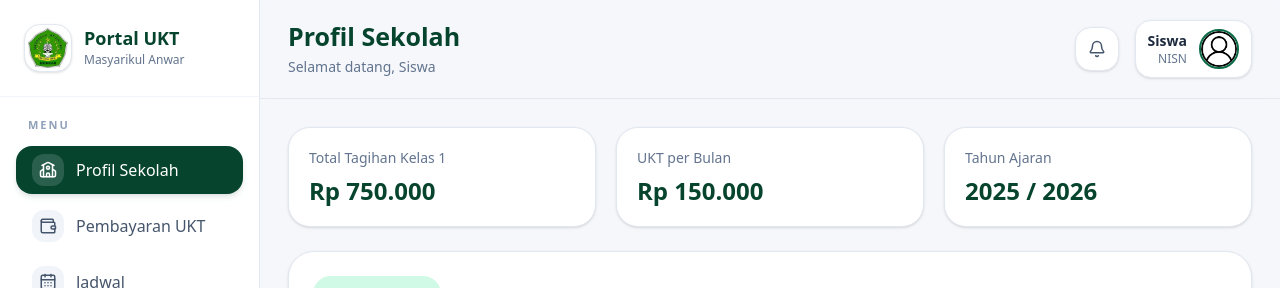
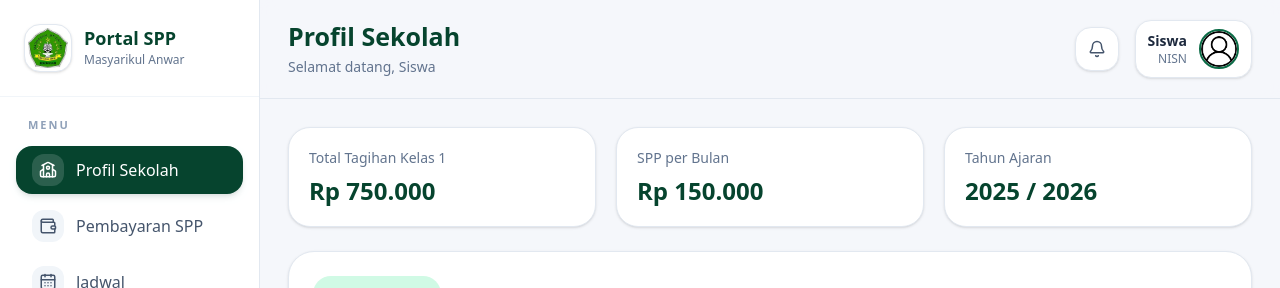
Before and after one commit to Jangs67/ZakiKp, a Next.js app: page /dashboard in a window 1280 px wide. Shown: the top 288 px of the page. Built offline with nearby package versions, Linux system fonts and the light colour scheme; sample sign-in values are in the browser's storage.

Commit message:
pesan commit

```diff
--- a/app/dashboard/page.tsx
+++ b/app/dashboard/page.tsx
@@ -46,7 +46,7 @@ type ClassSchedules = Record<string, ScheduleItem[]>;
 
 const STORAGE_CLASS_PRICES = "operator_class_prices";
 const STORAGE_CLASS_SCHEDULES = "operator_class_schedules";
-const STORAGE_UKT_PRICE = "operator_ukt_price";
+const STORAGE_SPP_PRICE = "operator_spp_price";
 const STORAGE_BANKS = "operator_banks";
 const STORAGE_SCHOOL_PROFILE = "operator_school_profile";
 
@@ -136,7 +136,7 @@ function getClassKey(kelas?: string | number) {
   return `Kelas ${match[0]}`;
 }
 
-function getUktPriceByClass(classPrices: ClassPrices, kelas?: string | number) {
+function getSppPriceByClass(classPrices: ClassPrices, kelas?: string | number) {
   const key = getClassKey(kelas);
   return classPrices[key] || DEFAULT_CLASS_PRICES[key] || 150000;
 }
@@ -159,8 +159,8 @@ export default function Dashboard() {
   const router = useRouter();
 
   const studentClass = getClassKey(user?.kelas);
-  const studentUktPrice = user
-    ? getUktPriceByClass(classPrices, user.kelas)
+  const studentSppPrice = user
+    ? getSppPriceByClass(classPrices, user.kelas)
     : DEFAULT_CLASS_PRICES["Kelas 1"];
 
   const studentSchedule =
@@ -189,7 +189,7 @@ export default function Dashboard() {
   useEffect(() => {
     const loadOperatorData = () => {
       const savedClassPrices = localStorage.getItem(STORAGE_CLASS_PRICES);
-      const savedOldPrice = localStorage.getItem(STORAGE_UKT_PRICE);
+      const savedOldPrice = localStorage.getItem(STORAGE_SPP_PRICE);
       const savedClassSchedules = localStorage.getItem(STORAGE_CLASS_SCHEDULES);
       const savedBanks = localStorage.getItem(STORAGE_BANKS);
       const savedProfile = localStorage.getItem(STORAGE_SCHOOL_PROFILE);
@@ -238,7 +238,7 @@ export default function Dashboard() {
       if (
         e.key === STORAGE_CLASS_PRICES ||
         e.key === STORAGE_CLASS_SCHEDULES ||
-        e.key === STORAGE_UKT_PRICE ||
+        e.key === STORAGE_SPP_PRICE ||
         e.key === STORAGE_BANKS ||
         e.key === STORAGE_SCHOOL_PROFILE
       ) {
@@ -262,8 +262,8 @@ export default function Dashboard() {
   const pageTitle =
     menu === "profilSekolah"
       ? "Profil Sekolah"
-      : menu === "ukt"
-      ? "Pembayaran UKT"
+      : menu === "spp"
+      ? "Pembayaran SPP"
       : menu === "jadwal"
       ? "Jadwal Pelajaran"
       : "Profil Siswa";
@@ -285,7 +285,7 @@ export default function Dashboard() {
 
                 <div>
                   <h1 className="text-[18px] font-extrabold leading-tight text-[#06442e]">
-                    Portal UKT
+                    Portal SPP
                   </h1>
                   <p className="mt-0.5 text-[12px] font-medium text-slate-500">
                     Masyarikul Anwar
@@ -308,10 +308,10 @@ export default function Dashboard() {
                 />
 
                 <MenuButton
-                  active={menu === "ukt"}
+                  active={menu === "spp"}
                   icon={<Wallet size={18} />}
-                  label="Pembayaran UKT"
-                  onClick={() => setMenu("ukt")}
+                  label="Pembayaran SPP"
+                  onClick={() => setMenu("spp")}
                 />
 
                 <MenuButton
@@ -386,11 +386,11 @@ export default function Dashboard() {
             <section className="mb-6 grid grid-cols-3 gap-5">
               <SummaryCard
                 title={`Total Tagihan ${studentClass}`}
-                value={formatRupiah(studentUktPrice * DEFAULT_BILLS.length)}
+                value={formatRupiah(studentSppPrice * DEFAULT_BILLS.length)}
               />
               <SummaryCard
-                title="UKT per Bulan"
-                value={formatRupiah(studentUktPrice)}
+                title="SPP per Bulan"
+                value={formatRupiah(studentSppPrice)}
               />
               <SummaryCard title="Tahun Ajaran" value="2025 / 2026" />
             </section>
@@ -399,10 +399,10 @@ export default function Dashboard() {
               <ProfilSekolah schoolProfile={schoolProfile} />
             )}
 
-            {menu === "ukt" && (
-              <UKTComponent
+            {menu === "spp" && (
+              <SPPComponent
                 user={user}
-                uktPrice={studentUktPrice}
+                sppPrice={studentSppPrice}
                 banks={banks}
               />
             )}
@@ -520,13 +520,13 @@ function InfoBox({ title, value }: { title: string; value: string }) {
   );
 }
 
-function UKTComponent({
+function SPPComponent({
   user,
-  uktPrice,
+  sppPrice,
   banks,
 }: {
   user: any;
-  uktPrice: number;
+  sppPrice: number;
   banks: BankItem[];
 }) {
   const [bills, setBills] = useState<Bill[]>(DEFAULT_BILLS);
@@ -619,7 +619,7 @@ function UKTComponent({
     formData.append("bulan", bill.bulan);
     formData.append("status", "pending");
     formData.append("bank", selectedBank);
-    formData.append("nominal", String(uktPrice));
+    formData.append("nominal", String(sppPrice));
 
     try {
       const response = await fetch("/api/upload", {
@@ -644,7 +644,7 @@ function UKTComponent({
         nisn: user.nisn || "",
         bulan: bill.bulan,
         status: "pending",
-        nominal: uktPrice,
+        nominal: sppPrice,
         bank: selectedBank,
         proof: result.proof,
         proofName: file.name,
@@ -683,7 +683,7 @@ function UKTComponent({
     <section className="rounded-[26px] border border-slate-200 bg-white p-6 shadow-sm">
       <div className="mb-6">
         <h2 className="text-[24px] font-extrabold text-[#06442e]">
-          Pembayaran UKT
+          Pembayaran SPP
         </h2>
         <p className="mt-1 text-sm text-slate-500">
           Pilih bank lalu upload bukti pembayaran.
@@ -711,10 +711,10 @@ function UKTComponent({
 
             <div className="mb-4 rounded-2xl border border-emerald-100 bg-emerald-50 p-4">
               <p className="text-sm font-semibold text-emerald-700">
-                Nominal UKT Bulan Ini
+                Nominal SPP Bulan Ini
               </p>
               <h4 className="mt-1 text-xl font-extrabold text-[#06442e]">
-                {formatRupiah(uktPrice)}
+                {formatRupiah(sppPrice)}
               </h4>
             </div>
 
```
